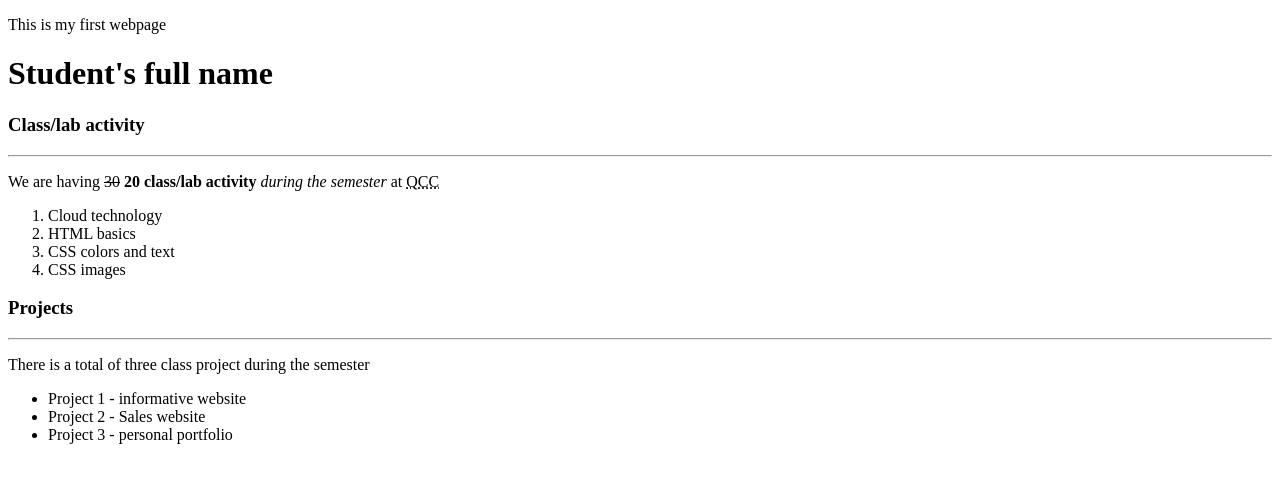
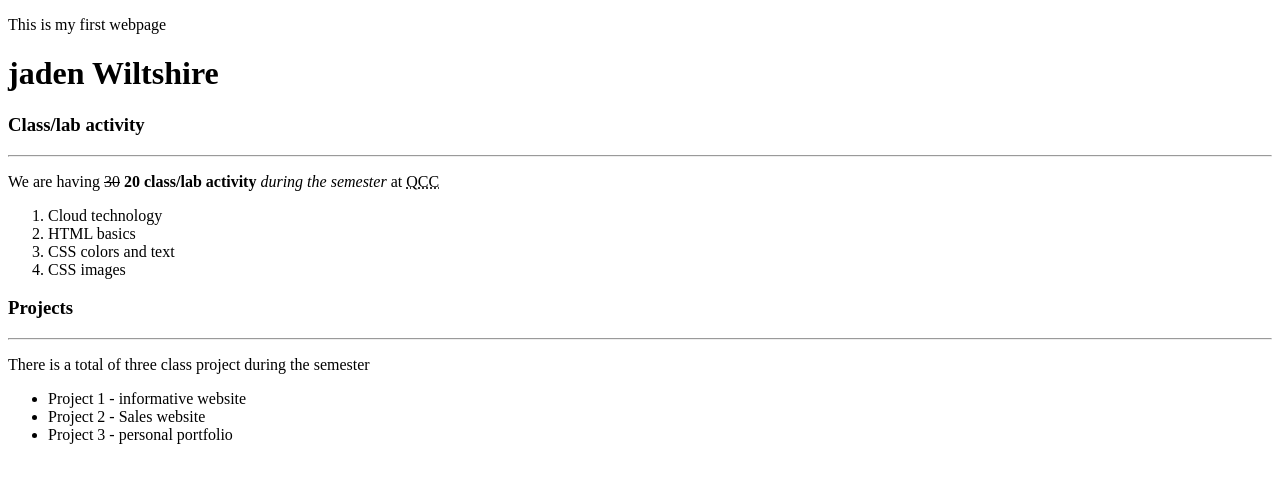
Before and after one commit to JadenW4/cloud_technology, a plain HTML site: page index.html in a window 1280 px wide. Drawn offline with Linux system fonts and the light colour scheme.

Commit message:
Update index.html

```diff
--- a/index.html
+++ b/index.html
@@ -3,11 +3,11 @@
 <head>
     <meta charset="UTF-8">
     <meta name="viewport" content="width=device-width, initial-scale=1.0">
-    <title>type your full name</title>
+    <title>Jaden Wiltshire</title>
 </head>
 <body>
   <p>This is my first webpage</p>
-  <h1>Student's full name</h1>
+  <h1>jaden Wiltshire</h1>
   <h3>Class/lab activity</h3>
   <hr>
   <p>We are having <s>30</s> <b>20 class/lab activity</b> <i>during the semester</i> at <abbr title="Queensborough Community College">QCC</abbr> </p>
```
